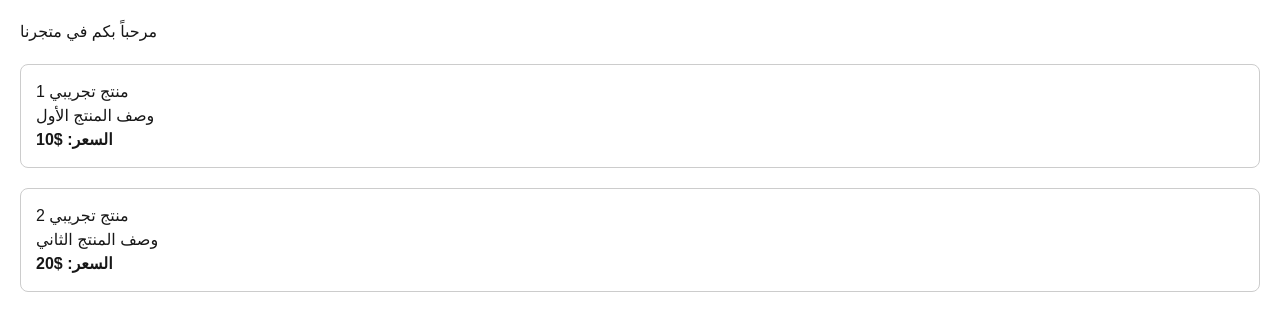
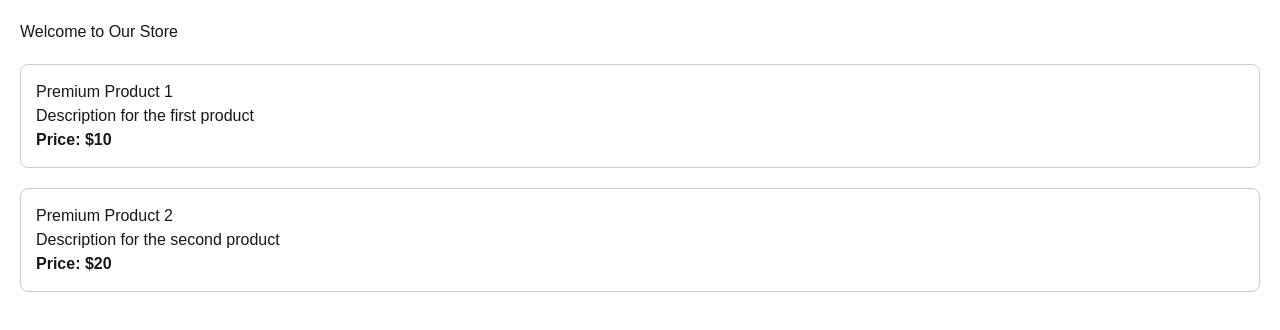
Before and after one commit to kandeel-5455/my-store, a Next.js app: page / in a window 1280 px wide. Shown: the top 330 px of the page. Built offline with nearby package versions, Linux system fonts and the light colour scheme.

Commit message:
update homepage to English product listing

```diff
--- a/app/page.tsx
+++ b/app/page.tsx
@@ -2,14 +2,14 @@ import { products } from './products';
 
 export default function Home() {
   return (
-    <main style={{ padding: '20px', fontFamily: 'sans-serif' }}>
-      <h1>مرحباً بكم في متجرنا</h1>
+    <main style={{ padding: '20px', fontFamily: 'sans-serif', direction: 'ltr', textAlign: 'left' }}>
+      <h1>Welcome to Our Store</h1>
       <div style={{ display: 'grid', gap: '20px', marginTop: '20px' }}>
         {products.map((product) => (
           <div key={product.id} style={{ border: '1px solid #ccc', padding: '15px', borderRadius: '8px' }}>
             <h2>{product.name}</h2>
             <p>{product.description}</p>
-            <p><strong>السعر: ${product.price}</strong></p>
+            <p><strong>Price: ${product.price}</strong></p>
           </div>
         ))}
       </div>
--- a/app/products.ts
+++ b/app/products.ts
@@ -1,4 +1,4 @@
 export const products = [
-  { id: 1, name: "منتج تجريبي 1", price: 10, description: "وصف المنتج الأول" },
-  { id: 2, name: "منتج تجريبي 2", price: 20, description: "وصف المنتج الثاني" },
+  { id: 1, name: "Premium Product 1", price: 10, description: "Description for the first product" },
+  { id: 2, name: "Premium Product 2", price: 20, description: "Description for the second product" },
 ];
```
